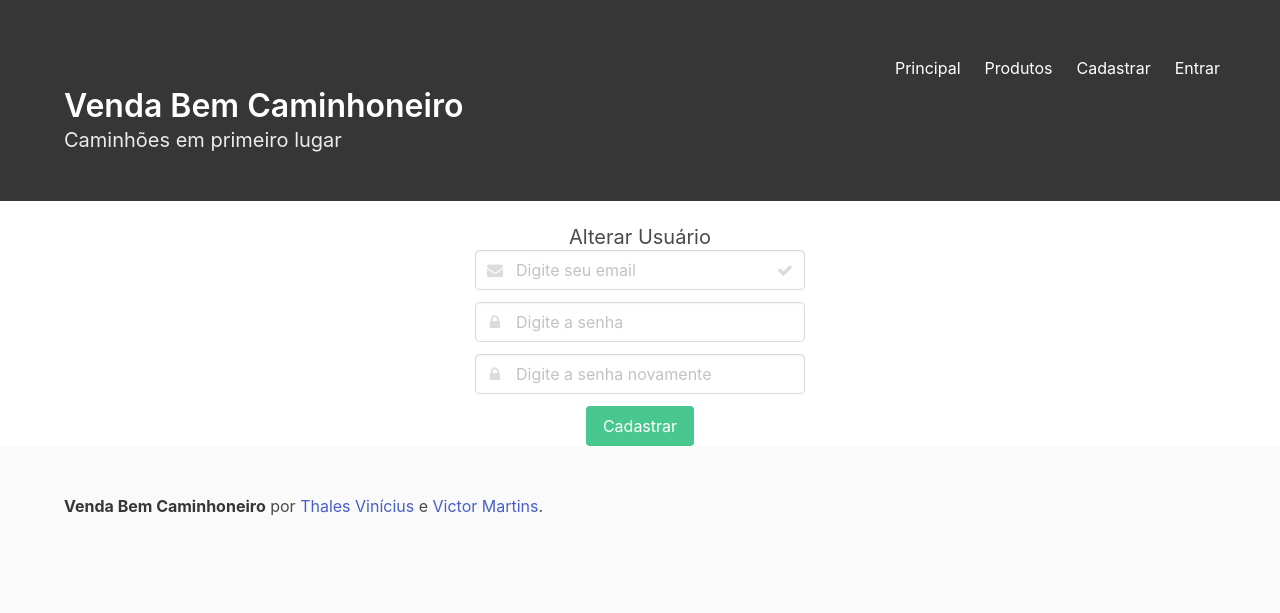
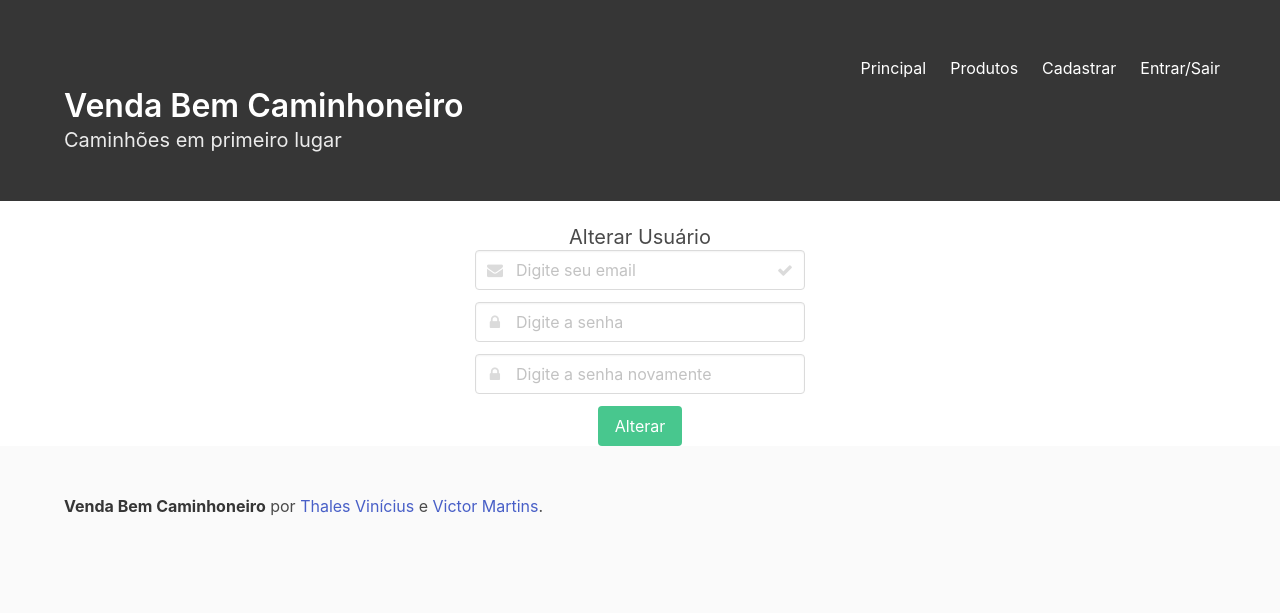
Before and after one commit to Edemundo/TrabalhoPHP, a PHP site: page /alterarUsuario.php in a window 1280 px wide. Shown: the top 613 px of the page. Run offline with PHP 8.4, Linux system fonts and the light colour scheme; some libraries are stand-ins or nearby versions.

Commit message:
"PROGRAMA PRONTO"

```diff
--- a/js/header.js
+++ b/js/header.js
@@ -13,7 +13,7 @@ document.write(`<header>
               Cadastrar
             </a>
             <a class="navbar-item" href="entrar.php">
-              Entrar
+              Entrar/Sair
             </a>
           </div>
         </div>
--- a/paginas/alterarUsuario.php
+++ b/paginas/alterarUsuario.php
@@ -19,6 +19,7 @@
         <script src="../js/header.js"></script>
         <article>
             <!-- Form -->
+
             <nav>
         <div class="container">
           <br>
@@ -55,8 +56,8 @@
           </div>
           <div class="field has-addons has-addons-centered">
             <p class="control">
-                            <button id="btnAltUser" class="button is-success" name="btnAltUser">
-                                Cadastrar
+              <button id="btnCadastro" class="button is-success" name="btnAltUser">
+                Alterar
               </button>
             </p>
           </div>
--- a/paginas/produto.php
+++ b/paginas/produto.php
@@ -40,6 +40,7 @@
       <div class="container">
         <br>
         <h2 class="subtitle level-item">Produtos</h2>
+        <br>
       </div>
       <br>
       <br>
```
Also changed, not shown: paginas/entrar.php (+35 -0 lines). Lines whose indentation alone changed are shown as unchanged.
